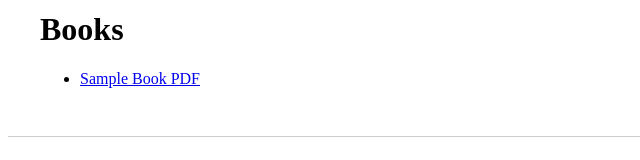
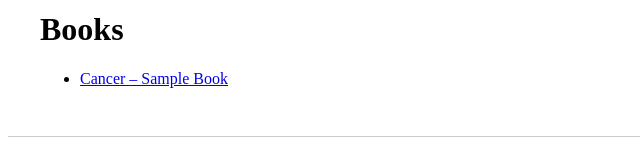
Before and after one commit to sasidhar-cell/lexoryya-web, a Next.js app: page /books in a window 1280 px wide. Shown: the part 168-328 px from the top of the page, without its empty margins (0-640 px from the left). Built offline with nearby package versions, Linux system fonts and the light colour scheme.

Commit message:
Link public PDF from Supabase storage

```diff
--- a/pages/books.js
+++ b/pages/books.js
@@ -12,7 +12,7 @@ export default function Books() {
             target="_blank"
             rel="noopener noreferrer"
           >
-            Sample Book PDF
+            Cancer – Sample Book
           </a>
         </li>
       </ul>
```
